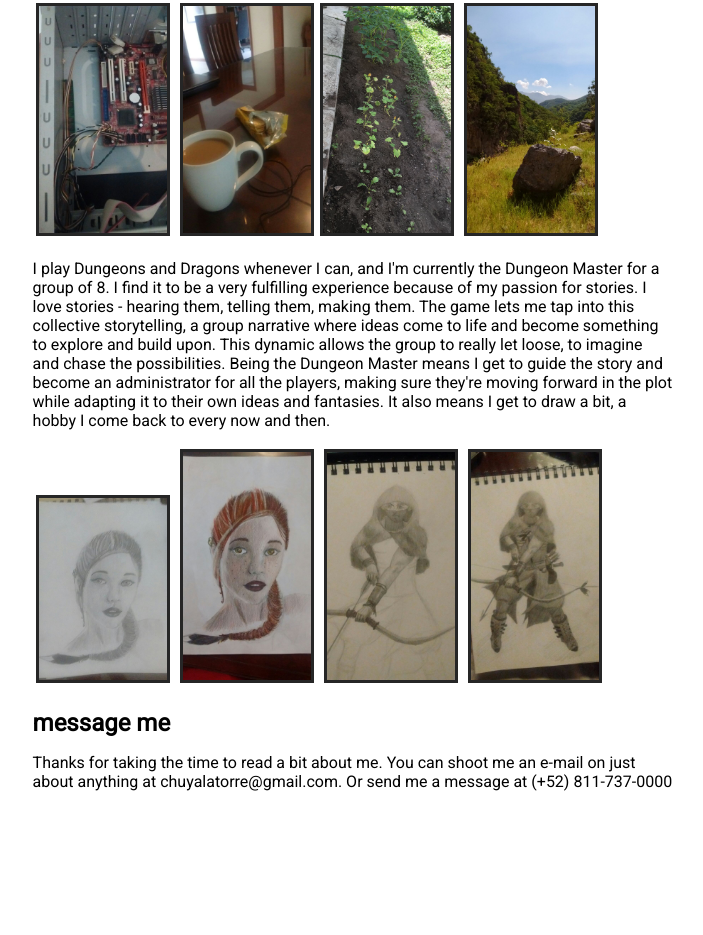
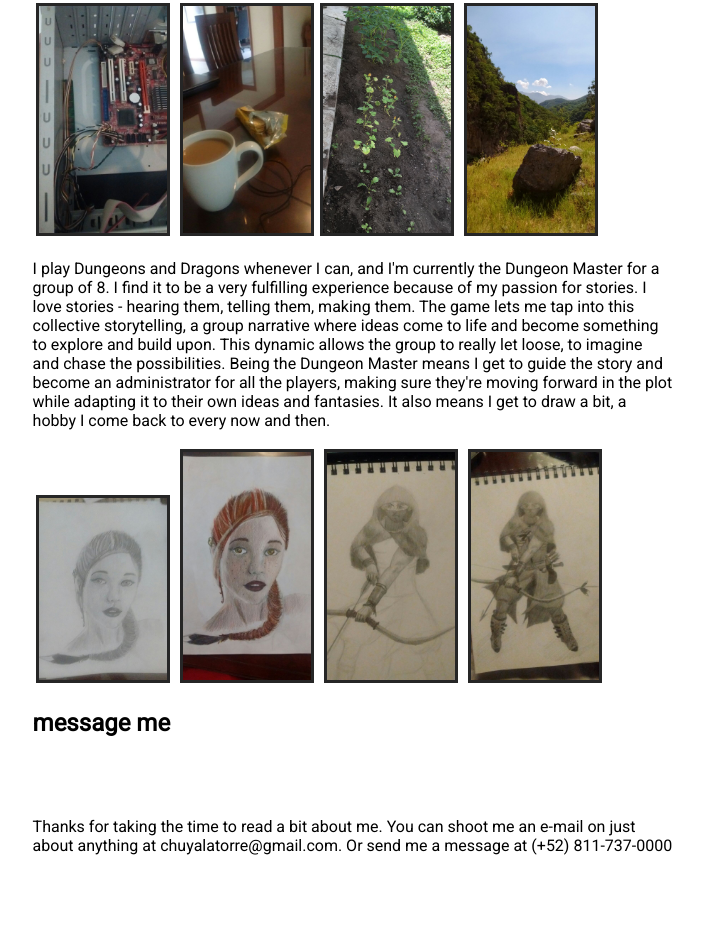
Before and after one commit to jesusalatorre/About, a plain HTML site: page index.html in a window 1280 px wide. Shown: the part 2754-3689 px from the top of the page, without its empty margins (313-1016 px from the left). Before the commit the page ends 3561 px from the top, so only its background shows below. Drawn offline with Linux system fonts and the light colour scheme.

Commit message:
makes space in the contact section for future icons

```diff
--- a/css/style.css
+++ b/css/style.css
@@ -72,3 +72,7 @@ a {
 	max-height: 90%;
 	max-width: 95%;
 }
+.contact{
+	padding-top: 10%;
+	padding-bottom: 10%;
+}
--- a/index.html
+++ b/index.html
@@ -99,7 +99,11 @@
 
 					<h2 id="contact">message me</h2>
 
-					<p class="description"> Thanks for taking the time to read a bit about me. You can shoot me an e-mail on just about anything at chuyalatorre@gmail.com. Or send me a message at (+52) 811-737-0000 </p>
+					<div class="contact">
+
+							<p class="description"> Thanks for taking the time to read a bit about me. You can shoot me an e-mail on just about anything at chuyalatorre@gmail.com. Or send me a message at (+52) 811-737-0000 </p>
+
+					</div>
 
 				</div>
 
```
